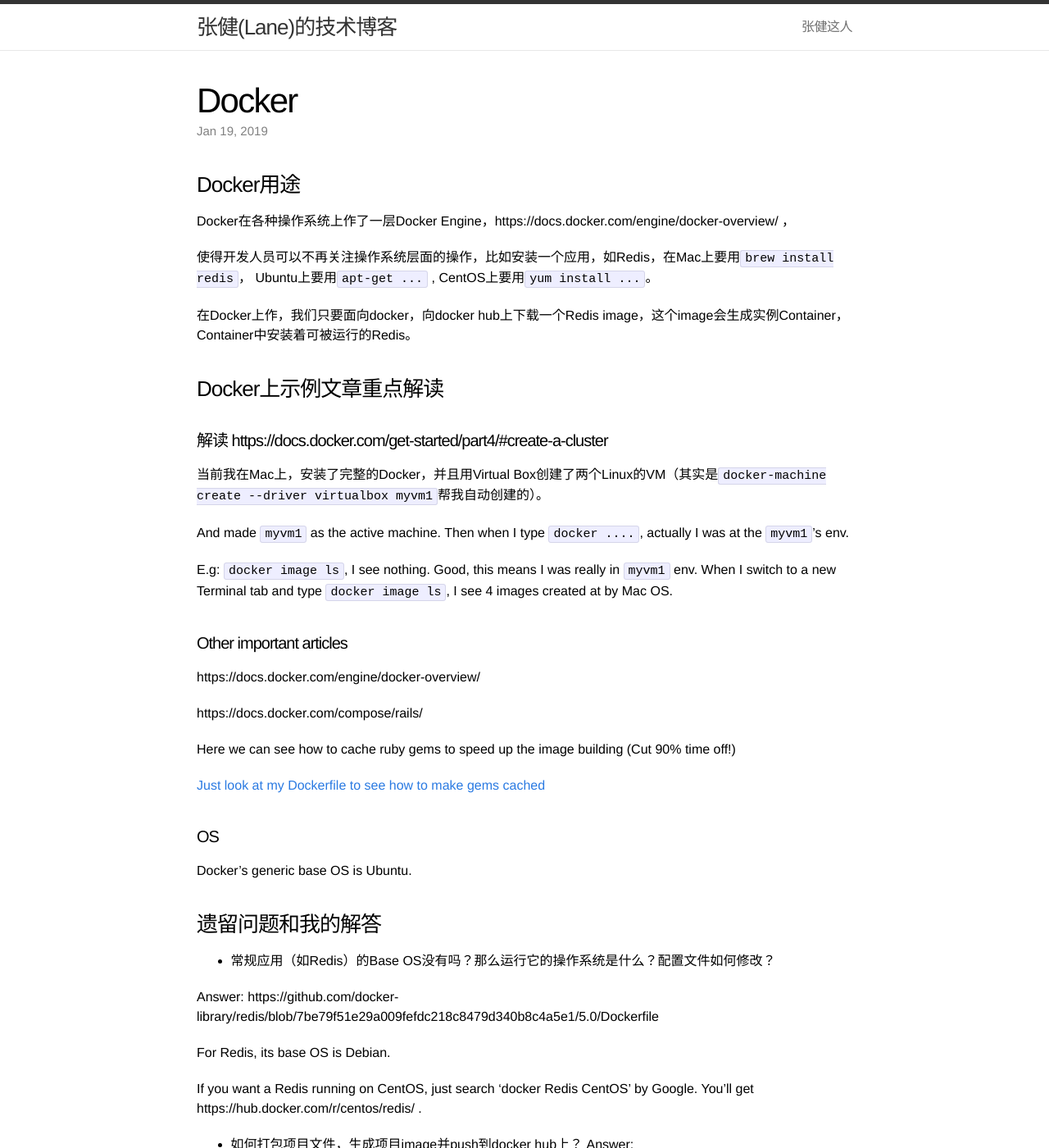
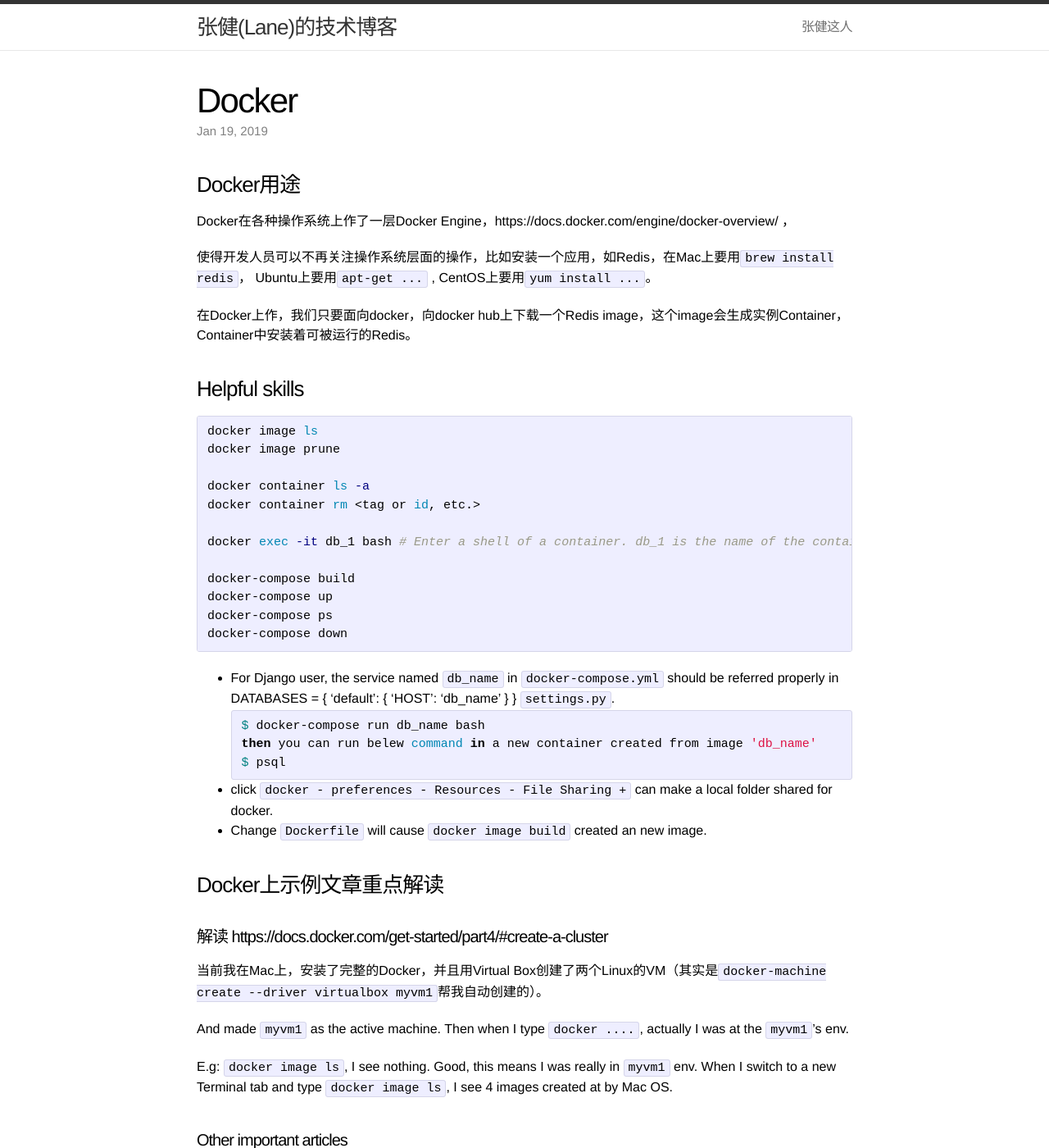
Before and after one commit to gazeldx/gazeldx.github.io, a Jekyll site: the page built from _posts/2019-01-19-Docker.markdown, in a window 1280 px wide and 1400 px high. Shown: the whole window at 82% size. Built offline with Jekyll 4.4.1, drawn with Linux system fonts in a browser that asks for light colours.

Commit message:
20200509

````diff
--- a/_posts/2014-11-07-postgresql.markdown
+++ b/_posts/2014-11-07-postgresql.markdown
@@ -260,7 +260,8 @@ $ nohup /usr/local/pgsql/bin/pg_dump -U postgres -Fc some_production > some_prod
 ```bash
 $ sudo -u postgres /usr/local/pgsql/bin/pg_ctl -D /usr/local/pgsql/data/ status
 $ sudo -u postgres /usr/local/pgsql/bin/pg_ctl -D /usr/local/pgsql/data/ restart -m f # 带这两个参数才能正常的重启, 否则有client连接在是无法顺利关闭的
-$ sudo -u postgres /usr/local/pgsql/bin/dropdb some_production
+$ createdb -U postgres django_spa_blog_dev # For Mac brew installed PG
+$ sudo -u postgres /usr/local/pgsql/bin/dropdb some_production # For linux
 $ sudo -u postgres /usr/local/pgsql/bin/createdb some_production
 $ cd /srv/db_35
 $ scp root@172.35.11.21:/srv/database_backup/some_production_20160412 ./
--- a/_posts/2019-01-08-JavaScript学习笔记.markdown
+++ b/_posts/2019-01-08-JavaScript学习笔记.markdown
@@ -5,6 +5,7 @@ date:   2019-01-08 10:26:24
 categories: JavaScript
 ---
 ## 基本语法
+https://developer.mozilla.org/en-US/docs/Web/JavaScript/A_re-introduction_to_JavaScript
 
 ### call apply bind区别
 见 https://www.youtube.com/watch?v=c0mLRpw-9rI
--- a/_posts/2019-01-19-Docker.markdown
+++ b/_posts/2019-01-19-Docker.markdown
@@ -12,6 +12,31 @@ Docker在各种操作系统上作了一层Docker Engine，https://docs.docker.co
 Ubuntu上要用`apt-get ...` , CentOS上要用`yum install ...`。
 
 在Docker上作，我们只要面向docker，向docker hub上下载一个Redis image，这个image会生成实例Container，Container中安装着可被运行的Redis。
+
+### Helpful skills
+```bash
+docker image ls
+docker image prune
+
+docker container ls -a
+docker container rm <tag or id, etc.>
+
+docker exec -it db_1 bash # Enter a shell of a container. db_1 is the name of the container.
+
+docker-compose build
+docker-compose up
+docker-compose ps
+docker-compose down
+```
+
+* For Django user, the service named `db_name` in `docker-compose.yml` should be referred properly in DATABASES = { 'default': { 'HOST': 'db_name' } } `settings.py`.
+```bash
+$ docker-compose run db_name bash
+then you can run belew command in a new container created from image 'db_name'
+$ psql
+```
+* click `docker - preferences - Resources - File Sharing +` can make a local folder shared for docker.
+* Change `Dockerfile` will cause `docker image build` created an new image.
 
 
 ### Docker上示例文章重点解读
@@ -31,7 +56,6 @@ https://docs.docker.com/compose/rails/
 Here we can see how to cache ruby gems to speed up the image building (Cut 90% time off!)
 
 [Just look at my Dockerfile to see how to make gems cached](https://github.com/gazeldx/thinkingCMS/blob/master/Dockerfile)
-
 
 #### OS
 Docker's generic base OS is Ubuntu.
````
Also changed, not shown: _posts/2015-04-08-NPM.markdown (+8 -0 lines), _posts/2019-11-26-Cloud-Server.md (+4 -0 lines), _posts/2020-02-24-Python-Study.md (+7 -0 lines), _posts/2020-03-01-ReactJS.md (added, +12 -0 lines), _posts/2020-03-18-Markdown.md (added, +15 -0 lines).
